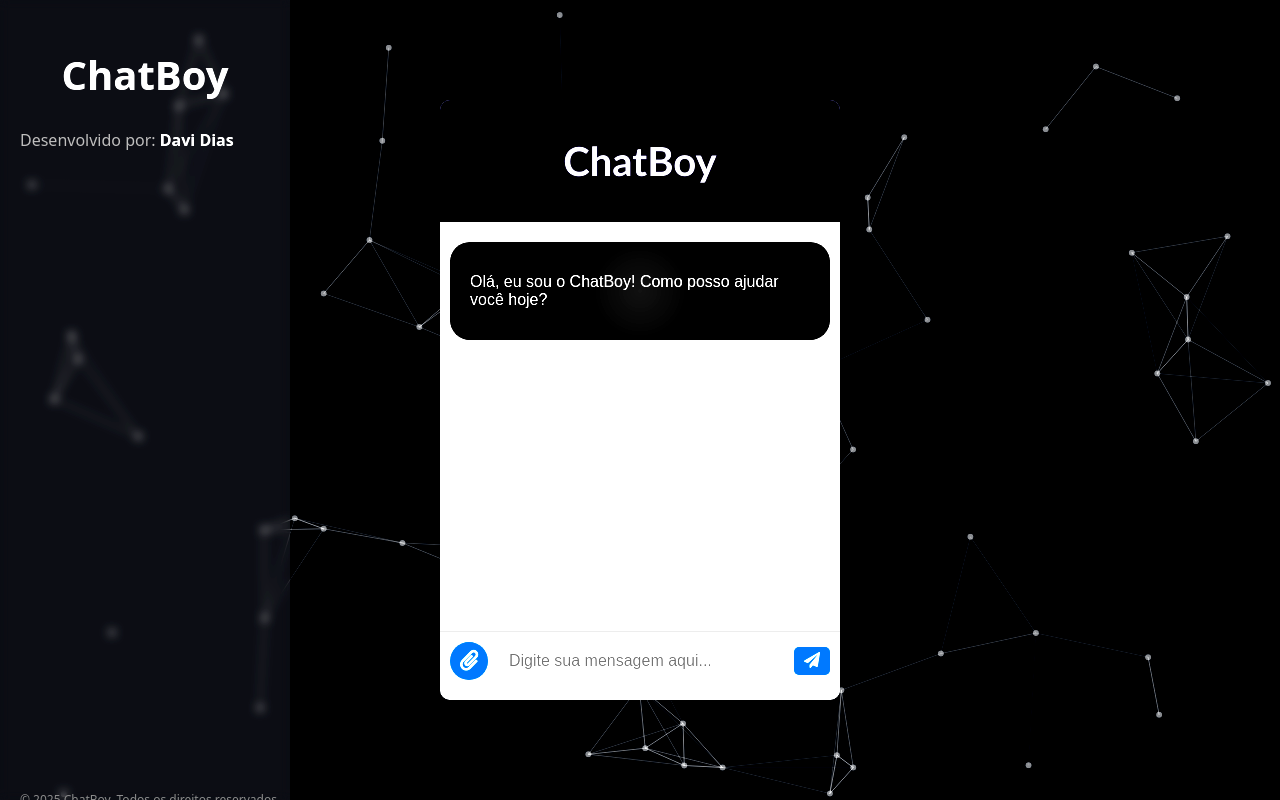
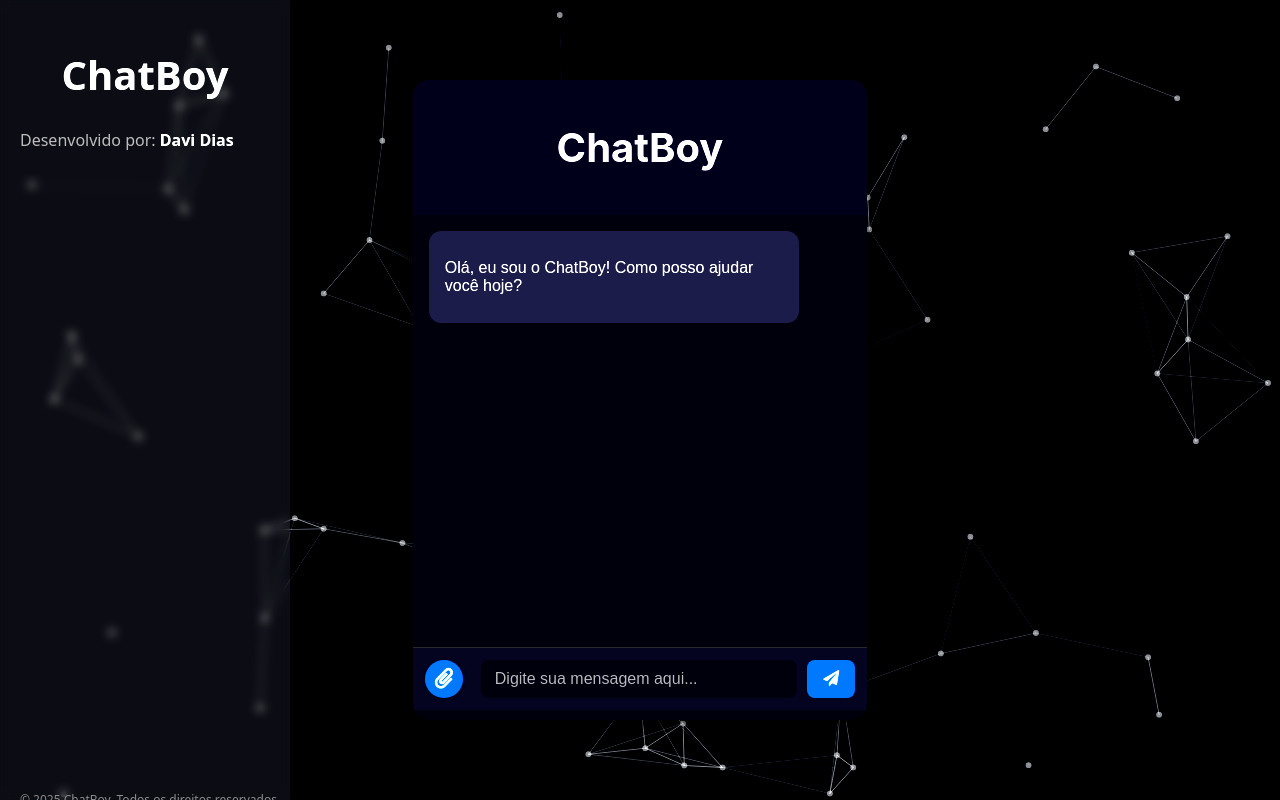
Before and after one commit to davipy-LAB/Chat_boy, a Flask app: page / in a window 1280 px wide. Run offline with Flask 3, Linux system fonts and the light colour scheme; some libraries are stand-ins or nearby versions; some web fonts are replaced.

Commit message:
CHATBOY 1.6.2 (FRONT-END MODERNO)

```diff
--- a/AI_Chatboy/static/css/style_chat.css
+++ b/AI_Chatboy/static/css/style_chat.css
@@ -112,123 +112,111 @@ body {
     z-index: 5;
 }
 
+/* Container do chat - estilo ChatGPT minimalista */
 .chat {
-    width: 400px;
-    height: 600px;
-    background-color: #ffffff;
-    border-radius: 10px;
+    width: 100%;
+    max-width: 800px;
+    height: 80vh;
+    background-color: #1e1e2f;
+    border-radius: 16px;
     overflow: hidden;
-    box-shadow: 0 0 10px rgba(0, 0, 0, 0.1);
-    z-index: 6;
+    box-shadow: 0 4px 12px rgba(0, 0, 0, 0.4);
     display: flex;
     flex-direction: column;
+    margin: 0 auto;
 }
 
+/* Header do chat */
 .chat-header {
-    background-color: #060126;
+    background-color: #13083a;
     color: #ffffff;
-    padding: 10px;
+    padding: 16px;
     text-align: center;
     font-size: 20px;
-    font-weight: bold;
-    font-family: 'Gill Sans', 'Gill Sans MT', Calibri, 'Trebuchet MS', sans-serif;
+    font-weight: 600;
+    font-family: 'Inter', 'Segoe UI', sans-serif;
     flex-shrink: 0;
 }
 
+/* Área de mensagens */
 .chat-body {
-    padding: 10px;
-    overflow-y: scroll;
+    padding: 16px;
+    overflow-y: auto;
     flex-grow: 1;
+    display: flex;
+    flex-direction: column;
+    gap: 12px;
 }
 
-@keyframes fadeIn {
-    from {
-      opacity: 0;
-      transform: translateY(20px);
-    }
-    to {
-      opacity: 1;
-      transform: translateY(0);
-    }
+/* Mensagens */
+.chat-message {
+    padding: 12px 16px;
+    border-radius: 12px;
+    font-size: 16px;
+    line-height: 1.5;
+    max-width: 80%;
+    word-wrap: break-word;
+    font-family: 'Inter', sans-serif;
+    animation: fadeIn 0.3s ease-out;
 }
 
-.chat-message {
-  background-color: #f0f0f0;
-  color: #333;
-  border-radius: 20px;
-  padding: 15px 20px;
-  max-width: 100%;
-  margin: 10px 0;
-  box-shadow: 0 4px 8px rgba(0, 0, 0, 0.1);
-  font-family: 'Poppins', sans-serif;
-  line-height: 1.6;
-  animation: fadeIn 0.5s ease-out;
-  display: flex;
-  flex-direction: column;
-  align-items: flex-start;
-  justify-content: center;
+/* Mensagem do usuário */
+.chat-message.user {
+    background-color: #2d2d44;
+    color: #ffffff;
+    align-self: flex-end;
 }
 
-.chat-message.user {
-    background-color: #686767;
-    color: #fff;
-    display: flex;
-    background: linear-gradient(-45deg, #ababac, #868686, #5e5f61, #6e6e6e);
-    background-size: 400% 400%;
-    animation: gradientMove 15s ease infinite;
-    background: radial-gradient(circle, rgba(95, 94, 94, 0.8), rgb(87, 86, 86));
-    filter: contrast(120%) brightness(100%)
+/* Mensagem da IA */
+.chat-message.bot {
+    background-color: #3b3b5b;
+    color: #ffffff;
+    align-self: flex-start;
 }
 
-.chat-message.bot {
-    background-color: #302f2e;
-    color: #fff;
-    display: flex;
-    background: linear-gradient(-45deg, #28282b, #313233, #5e5f61, #242425);
-    background-size: 400% 400%;
-    animation: gradientMove 15s ease infinite;
-    background: radial-gradient(circle, rgba(20,20,20,0.8), black);
-    filter: contrast(120%) brightness(100%)
-}
-
+/* Input da mensagem */
 .chat-input {
-    padding: 10px;
+    padding: 12px;
     display: flex;
     align-items: center;
-    background-color: #f2f2f2;
-    border-top: 1px solid #ccc;
-    flex-shrink: 0;
-    flex-direction: row; /* Garante linha em qualquer tela */
-    gap: 8px;
+    background-color: #2a2a3d;
+    border-top: 1px solid #444;
+    gap: 10px;
 }
 
 .chat-input input {
     flex: 1;
-    padding: 5px;
+    padding: 10px 14px;
     border: none;
-    border-radius: 5px;
-    background-color: #fff;
-    box-shadow: 0 0 5px rgba(0, 0, 0, 0.1);
+    border-radius: 8px;
+    background-color: #1e1e2f;
+    color: #fff;
     font-size: 16px;
-    color: #333;
+}
+
+.chat-input input::placeholder {
+    color: #aaa;
+}
+
+.chat-input input:focus {
+    outline: 2px solid #007bff;
+    outline-offset: 2px;
 }
 
 .chat-input button {
-    margin-left: 10px;
-    padding: 5px 10px;
+    padding: 10px 16px;
     border: none;
-    border-radius: 5px;
+    border-radius: 8px;
     background-color: #007bff;
     color: #fff;
     font-size: 16px;
     cursor: pointer;
-    box-shadow: 0 0 5px rgba(0, 0, 0, 0.1);
+    transition: background 0.3s ease, transform 0.2s ease;
 }
 
 .chat-input button:hover {
     background-color: #0056b3;
-    box-shadow: 0 0 10px rgba(0, 91, 187, 0.7);
-    transform: scale(1.1);
+    transform: scale(1.05);
 }
 
 .chat-message.user .message-content {
```
